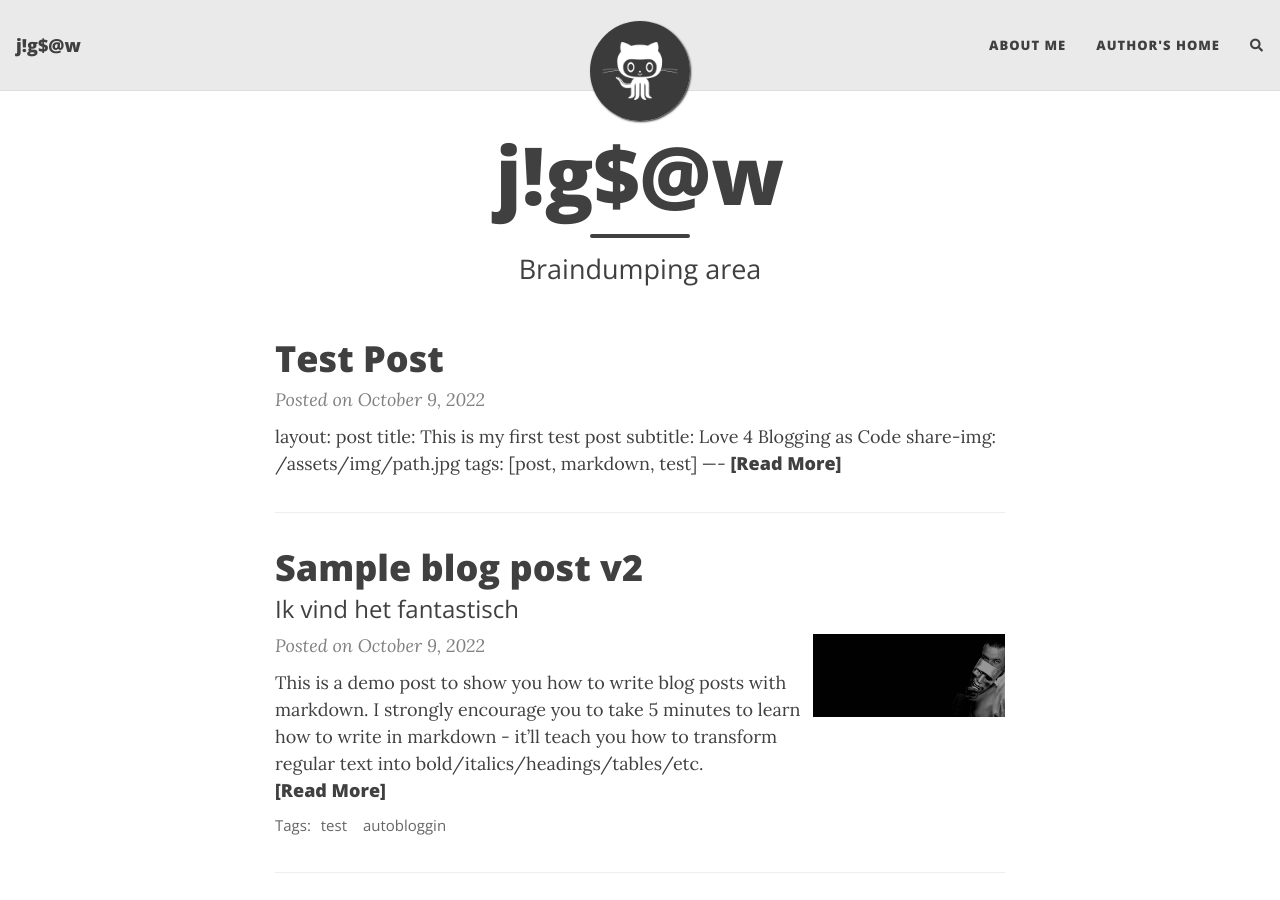
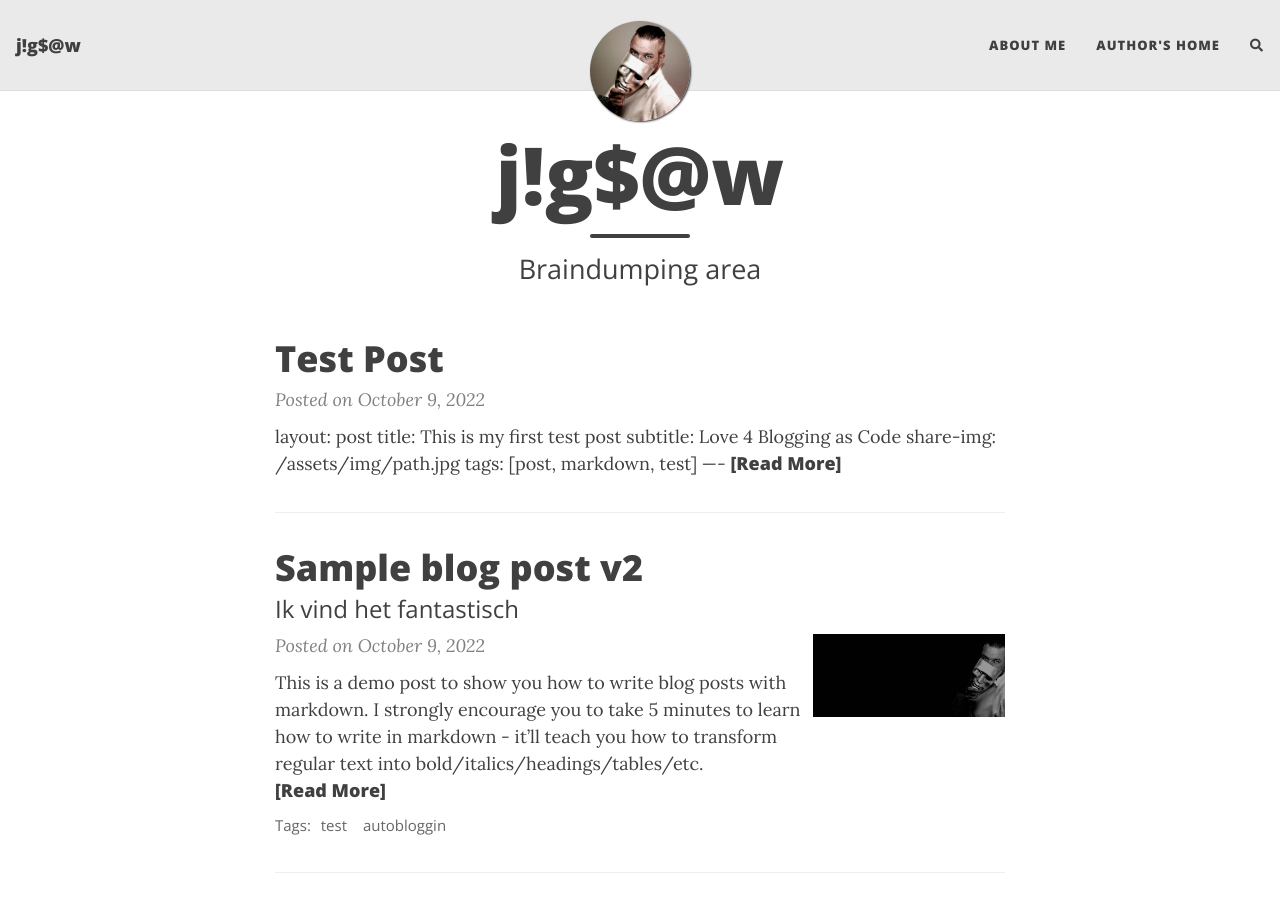
Before and after one commit to j1g54w1337/j1g54w1337.github.io, a Jekyll site: the page built from index.html, in a window 1280 px wide and 900 px high. Built offline with Jekyll 4.4.1, drawn with Linux system fonts in a browser that asks for light colours; nearby versions of some CDN libraries; the list of posts is cut into pages by our own code; comment, search, counter and statistics services are not loaded.

Commit message:
Adding avatar

```diff
--- a/_config.yml
+++ b/_config.yml
@@ -29,7 +29,7 @@
 
 # Image to show in the navigation bar - works best with a square image
 # Remove this parameter if you don't want an image in the navbar
-avatar: "/assets/img/avatar-icon.png"
+avatar: "/assets/img/j1g54w-avatar.jpg"
 
 # By default, the image is cut into a circle. You can disable this behaviour by setting 'round-avatar: false'
 round-avatar: true
```
Also changed, not shown: assets/img/j1g54w-avatar.jpg (added).
